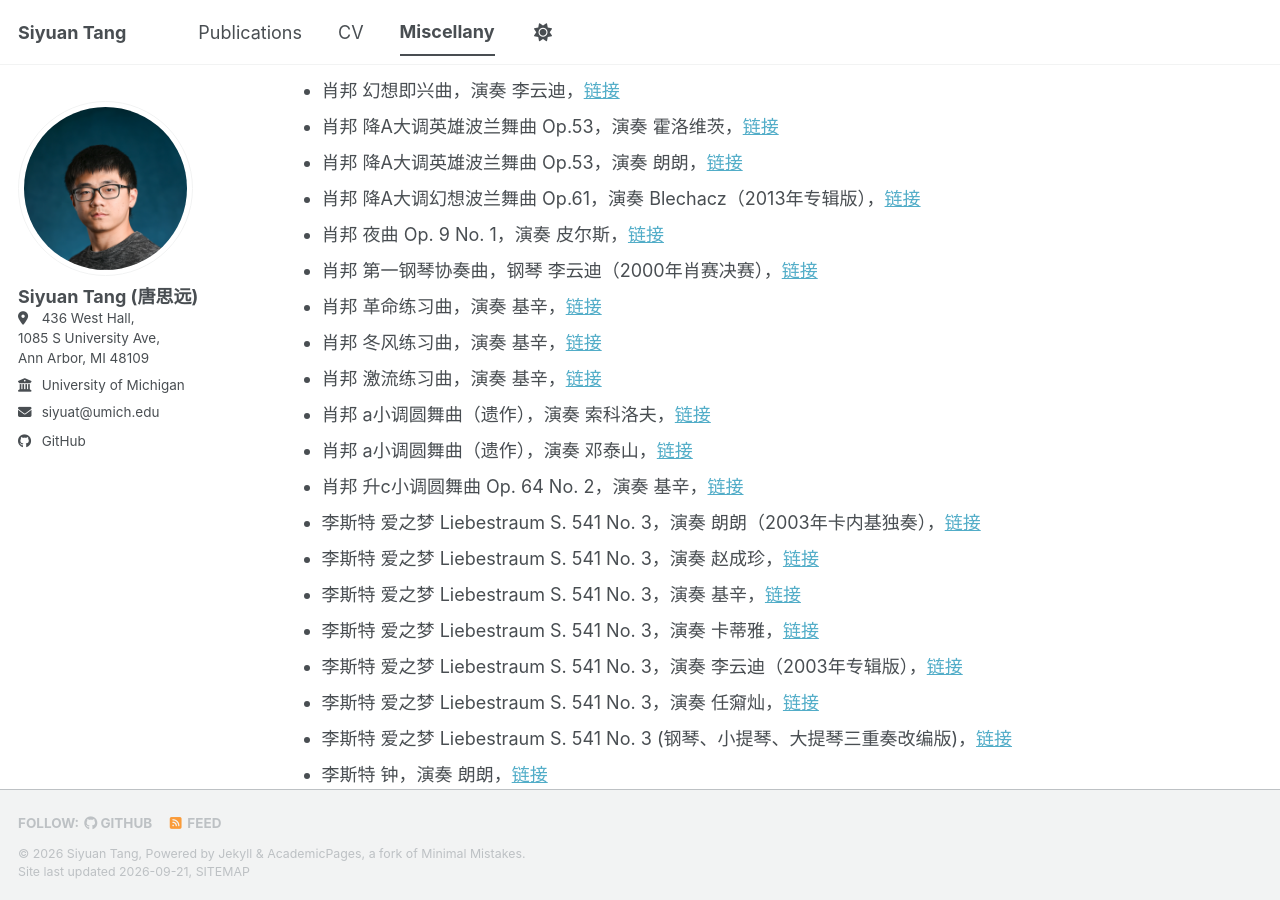
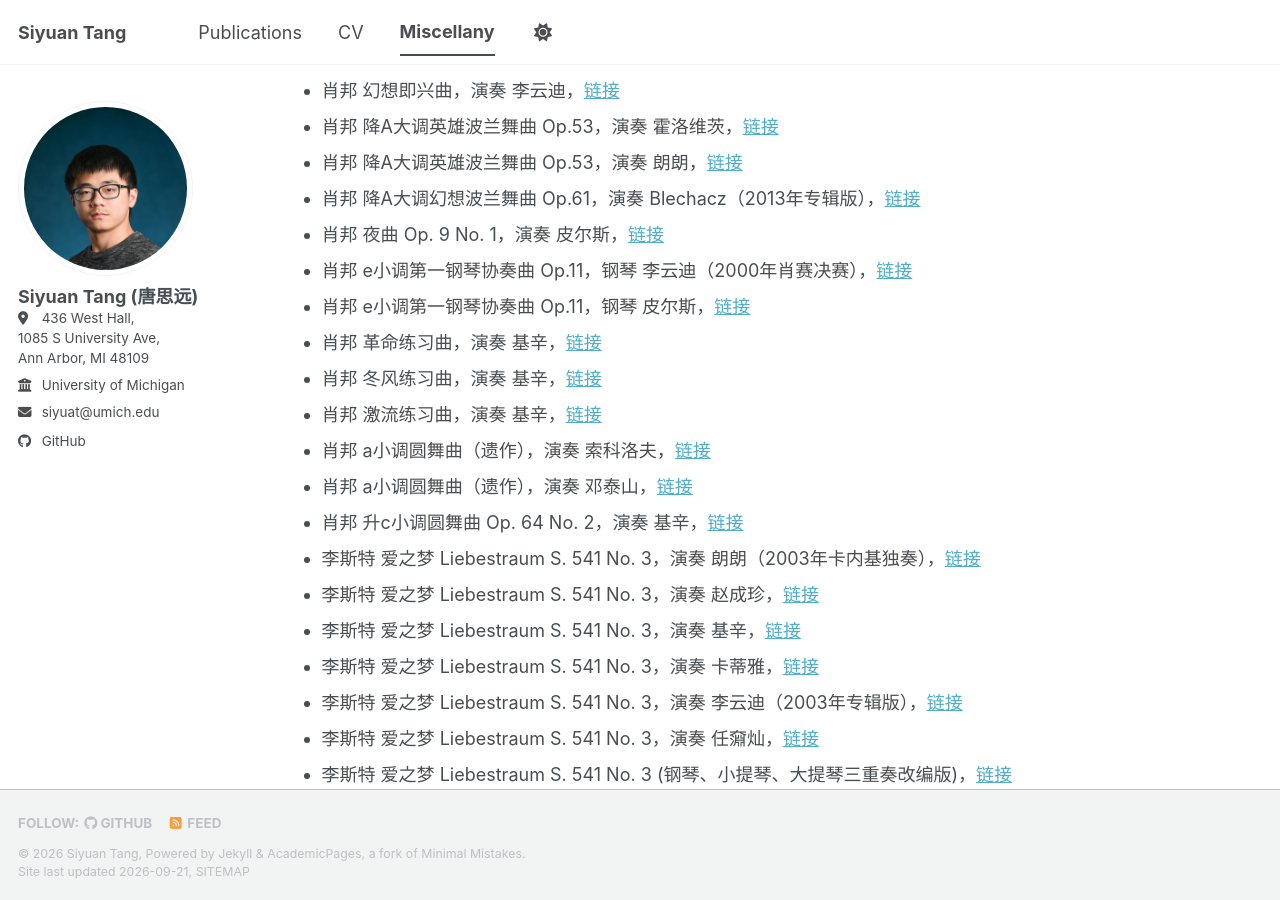
Before and after one commit to siyuat-ui/siyuat-ui.github.io, a Jekyll site: the page built from _pages/miscellany.md, in a window 1280 px wide and 900 px high, scrolled down 2150 px. Built offline with Jekyll 4.4.1, drawn with Linux system fonts in a browser that asks for light colours; a style sheet for code colours, icons or effects is not loaded.

Commit message:
Rename Chopin Piano Concerto No. 1 entry and add Pires performance
Co-Authored-By: Claude Sonnet 5 <noreply@anthropic.com>
Claude-Session: https://claude.ai/code/session_01V4NqYJVaZa2Mrh8DC2t8GC

```diff
--- a/_pages/miscellany.md
+++ b/_pages/miscellany.md
@@ -78,7 +78,8 @@ Classical Music
 * 肖邦 降A大调英雄波兰舞曲 Op.53，演奏 朗朗，<a href="https://www.bilibili.com/video/BV1ix411v7yL/?spm_id_from=333.1387.favlist.content.click&vd_source=a561ef469b393b8e0fe54f7f631cc160" target="_blank" rel="noopener noreferrer">链接</a>
 * 肖邦 降A大调幻想波兰舞曲 Op.61，演奏 Blechacz（2013年专辑版），<a href="https://www.bilibili.com/video/BV1yd94YZEpb/?vd_source=a561ef469b393b8e0fe54f7f631cc160" target="_blank" rel="noopener noreferrer">链接</a>
 * 肖邦 夜曲 Op. 9 No. 1，演奏 皮尔斯，<a href="https://www.bilibili.com/video/BV1x94y1A7Gf/?spm_id_from=333.1387.favlist.content.click&vd_source=a561ef469b393b8e0fe54f7f631cc160" target="_blank" rel="noopener noreferrer">链接</a>
-* 肖邦 第一钢琴协奏曲，钢琴 李云迪（2000年肖赛决赛），<a href="https://www.bilibili.com/video/BV1Vx411m7co/?spm_id_from=333.1387.favlist.content.click&vd_source=a561ef469b393b8e0fe54f7f631cc160" target="_blank" rel="noopener noreferrer">链接</a>
+* 肖邦 e小调第一钢琴协奏曲 Op.11，钢琴 李云迪（2000年肖赛决赛），<a href="https://www.bilibili.com/video/BV1Vx411m7co/?spm_id_from=333.1387.favlist.content.click&vd_source=a561ef469b393b8e0fe54f7f631cc160" target="_blank" rel="noopener noreferrer">链接</a>
+* 肖邦 e小调第一钢琴协奏曲 Op.11，钢琴 皮尔斯，<a href="https://www.bilibili.com/video/BV1rN4y1T7tw/?vd_source=a561ef469b393b8e0fe54f7f631cc160" target="_blank" rel="noopener noreferrer">链接</a>
 * 肖邦 革命练习曲，演奏 基辛，<a href="https://www.bilibili.com/video/BV12s41147XS/?spm_id_from=333.1387.favlist.content.click&vd_source=a561ef469b393b8e0fe54f7f631cc160" target="_blank" rel="noopener noreferrer">链接</a>
 * 肖邦 冬风练习曲，演奏 基辛，<a href="https://www.bilibili.com/video/BV1bx411B7pb/?spm_id_from=333.1387.favlist.content.click&vd_source=a561ef469b393b8e0fe54f7f631cc160" target="_blank" rel="noopener noreferrer">链接</a>
 * 肖邦 激流练习曲，演奏 基辛，<a href="https://www.bilibili.com/video/BV1Hb411y7SZ/?spm_id_from=333.1387.favlist.content.click&vd_source=a561ef469b393b8e0fe54f7f631cc160" target="_blank" rel="noopener noreferrer">链接</a>
```
